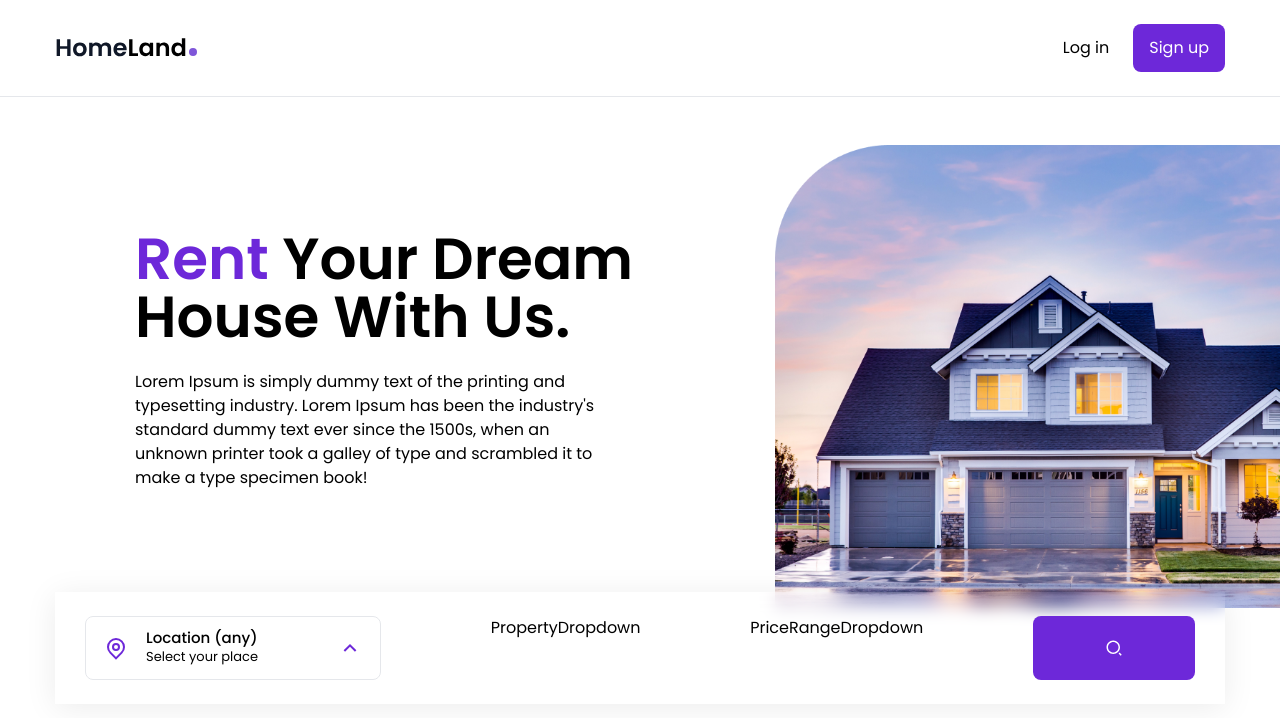
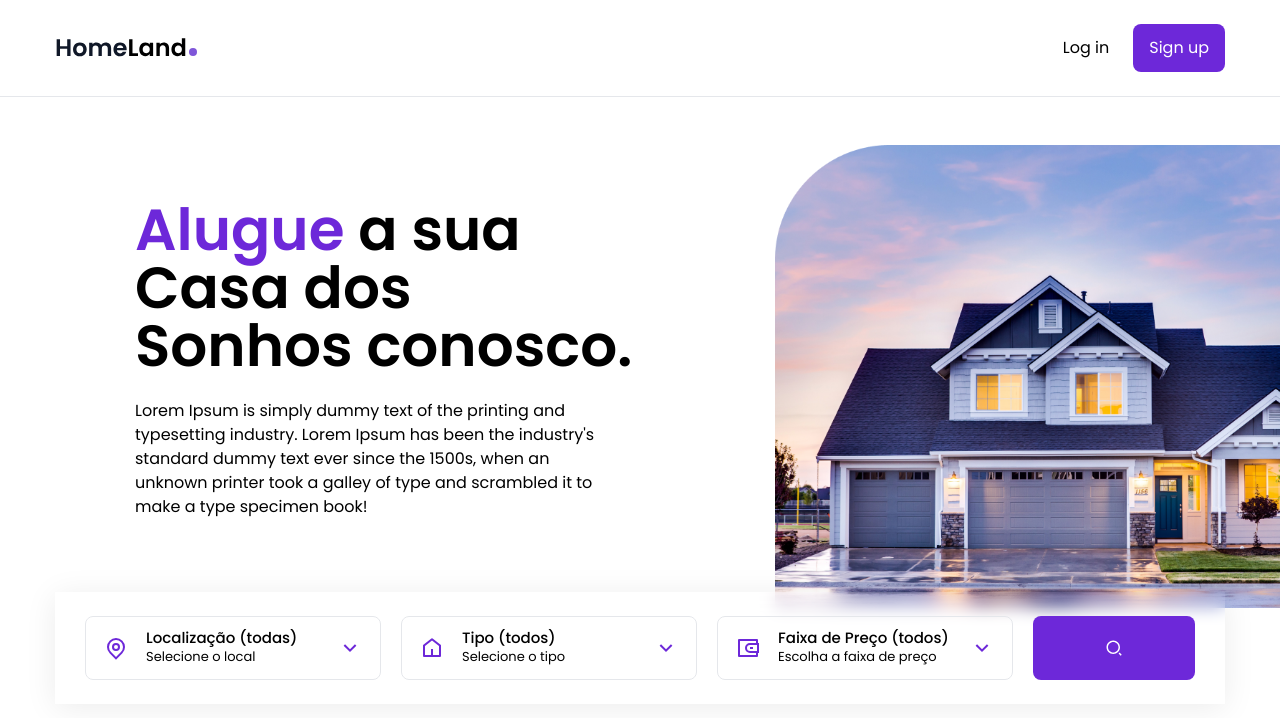
Before and after one commit to HudsonMenezes/real-estate-react-tailwind, a React (Create React App) app: page / in a window 1280 px wide. Shown: the top 718 px of the page. Built offline with nearby package versions, Linux system fonts and the light colour scheme.

Commit message:
values of dropdown and translation

```diff
--- a/src/components/Banner.js
+++ b/src/components/Banner.js
@@ -12,8 +12,8 @@ const Banner = () => {
       <div className="flex flex-col lg:flex-row">
         <div className="lg:ml-8 xl:mx-[135px] flex flex-col items-center lg:items-start text-center lg:text-left justify-center flex-1 px-4 lg:px-0">
           <h1 className="text-4xl lg:text-[58px] font-semibold leading-none mb-6">
-            <span className="text-violet-700">Rent</span> Your Dream House With
-            Us.
+            <span className="text-violet-700">Alugue</span> a sua Casa dos
+            Sonhos conosco.
           </h1>
           <p className="max-w-[480px] mb-8">
             Lorem Ipsum is simply dummy text of the printing and typesetting
--- a/src/components/CountryDropdown.js
+++ b/src/components/CountryDropdown.js
@@ -23,12 +23,12 @@ const CountryDropdown = () => {
         <RiMapPinLine className="dropdown-icon-primary" />
         <div>
           <div className="text-[15px] font-medium leading-tight">{country}</div>
-          <div className="text-[13px]">Select your place</div>
+          <div className="text-[13px]">Selecione o local</div>
         </div>
         {isOpen ? (
+          <RiArrowUpSLine className="dropdown-icon-secondary" />
+        ) : (
           <RiArrowDownSLine className="dropdown-icon-secondary" />
-        ) : (
-          <RiArrowUpSLine className="dropdown-icon-secondary" />
         )}
       </Menu.Button>
 
--- a/src/components/HouseContext.js
+++ b/src/components/HouseContext.js
@@ -8,11 +8,11 @@ export const HouseContext = createContext();
 
 const HouseContextProvider = ({ children }) => {
   const [houses, setHouses] = useState(housesData);
-  const [country, setCountry] = useState("Location (any)");
+  const [country, setCountry] = useState("Localização (todas)");
   const [countries, setCountries] = useState([]);
-  const [property, setProperty] = useState("Property type (any)");
+  const [property, setProperty] = useState("Tipo (todos)");
   const [properties, setProperties] = useState([]);
-  const [price, setPrice] = useState("Price range (any)");
+  const [price, setPrice] = useState("Faixa de Preço (todos)");
   const [loading, setLoading] = useState(false);
 
   // return all countries
@@ -22,12 +22,26 @@ const HouseContextProvider = ({ children }) => {
     });
 
     // remove duplicates
-    const uniqueCountries = ["Location (any)", ...new Set(allCountries)];
-    console.log(uniqueCountries);
+    const uniqueCountries = ["Localização (todas)", ...new Set(allCountries)];
 
     //set countries state
     setCountries(uniqueCountries);
   }, []);
+
+  // return all properties
+  useEffect(() => {
+    const allProperties = houses.map((house) => {
+      return house.type;
+    });
+
+    // remove duplicates
+    const uniqueProperties = ["Tipo (todos)", ...new Set(allProperties)];
+
+    //set properties state
+    setProperties(uniqueProperties);
+  }, []);
+
+  const handleClick = () => {};
 
   return (
     <HouseContext.Provider
@@ -37,9 +51,12 @@ const HouseContextProvider = ({ children }) => {
         setCountry,
         countries,
         property,
+        setProperty,
         properties,
         price,
+        setPrice,
         loading,
+        handleClick,
       }}
     >
       {children}
--- a/src/components/PriceRangeDropdown.js
+++ b/src/components/PriceRangeDropdown.js
@@ -1,7 +1,81 @@
-import React from 'react';
+import React, { useContext, useState } from "react";
+
+// import icons
+import {
+  RiWallet3Line,
+  RiArrowDownSLine,
+  RiArrowUpSLine,
+} from "react-icons/ri";
+
+// import headless ui
+import { Menu } from "@headlessui/react";
+
+// import house context
+import { HouseContext } from "./HouseContext";
 
 const PriceRangeDropdown = () => {
-  return <div>PriceRangeDropdown</div>;
+  const { price, setPrice } = useContext(HouseContext);
+
+  const [isOpen, setIsOpen] = useState(false);
+
+  const prices = [
+    {
+      value: "Faixa de Preço (todos)",
+    },
+    {
+      value: "100000 - 130000",
+    },
+    {
+      value: "130000 - 160000",
+    },
+    {
+      value: "160000 - 190000",
+    },
+    {
+      value: "190000 - 220000",
+    },
+    {
+      value: "10000 - 30000",
+    },
+    {
+      value: "30000 - 40000",
+    },
+  ];
+
+  return (
+    <Menu as="div" className="dropdown relative">
+      <Menu.Button
+        onClick={() => setIsOpen(!isOpen)}
+        className="dropdown-btn w-full text-left"
+      >
+        <RiWallet3Line className="dropdown-icon-primary" />
+        <div>
+          <div className="text-[15px] font-medium leading-tight">{price}</div>
+          <div className="text-[13px]">Escolha a faixa de preço</div>
+        </div>
+        {isOpen ? (
+          <RiArrowUpSLine className="dropdown-icon-secondary" />
+        ) : (
+          <RiArrowDownSLine className="dropdown-icon-secondary" />
+        )}
+      </Menu.Button>
+
+      <Menu.Items className="dropdown-menu">
+        {prices.map((price, index) => {
+          return (
+            <Menu.Item
+              onClick={() => setPrice(price.value)}
+              className="cursor-pointer hover:text-violet-700 transition"
+              as="li"
+              key={index}
+            >
+              {price.value}
+            </Menu.Item>
+          );
+        })}
+      </Menu.Items>
+    </Menu>
+  );
 };
 
 export default PriceRangeDropdown;
--- a/src/components/PropertyDropdown.js
+++ b/src/components/PropertyDropdown.js
@@ -1,7 +1,55 @@
-import React from 'react';
+import React, { useContext, useState } from "react";
+
+// import icons
+import { RiHome5Line, RiArrowDownSLine, RiArrowUpSLine } from "react-icons/ri";
+
+// import headless ui
+import { Menu } from "@headlessui/react";
+
+// import house context
+import { HouseContext } from "./HouseContext";
 
 const PropertyDropdown = () => {
-  return <div>PropertyDropdown</div>;
+  const { property, setProperty, properties } = useContext(HouseContext);
+
+  const [isOpen, setIsOpen] = useState(false);
+
+  return (
+    <Menu as="div" className="dropdown relative">
+      <Menu.Button
+        onClick={() => setIsOpen(!isOpen)}
+        className="dropdown-btn w-full text-left"
+      >
+        <RiHome5Line className="dropdown-icon-primary" />
+        <div>
+          <div className="text-[15px] font-medium leading-tight">
+            {property}
+          </div>
+          <div className="text-[13px]">Selecione o tipo</div>
+        </div>
+        {isOpen ? (
+          <RiArrowUpSLine className="dropdown-icon-secondary" />
+        ) : (
+          <RiArrowDownSLine className="dropdown-icon-secondary" />
+        )}
+      </Menu.Button>
+
+      <Menu.Items className="dropdown-menu">
+        {properties.map((property, index) => {
+          return (
+            <Menu.Item
+              onClick={() => setProperty(property)}
+              className="cursor-pointer hover:text-violet-700 transition"
+              as="li"
+              key={index}
+            >
+              {property}
+            </Menu.Item>
+          );
+        })}
+      </Menu.Items>
+    </Menu>
+  );
 };
 
 export default PropertyDropdown;
--- a/src/components/Search.js
+++ b/src/components/Search.js
@@ -12,12 +12,17 @@ import { RiSearch2Line } from "react-icons/ri";
 import { HouseContext } from "./HouseContext";
 
 const Search = () => {
+  const { handleClick } = useContext(HouseContext);
+
   return (
     <div className="px-[30px] py-6 max-w-[1170px] mx-auto flex flex-col lg:flex-row justify-between gap-4 lg:gap-x-3 relative lg:-top-4 lg:shadow-1 bg-white lg:bg-transparent lg:backdrop-blur">
       <CountryDropdown />
       <PropertyDropdown />
       <PriceRangeDropdown />
-      <button className="bg-violet-700 hover:bg-violet-800 transition w-full lg:max-w-[162px] h-16 rounded-lg flex justify-center items-center text-white text-lg">
+      <button
+        onClick={() => handleClick()}
+        className="bg-violet-700 hover:bg-violet-800 transition w-full lg:max-w-[162px] h-16 rounded-lg flex justify-center items-center text-white text-lg"
+      >
         <RiSearch2Line />
       </button>
     </div>
```
